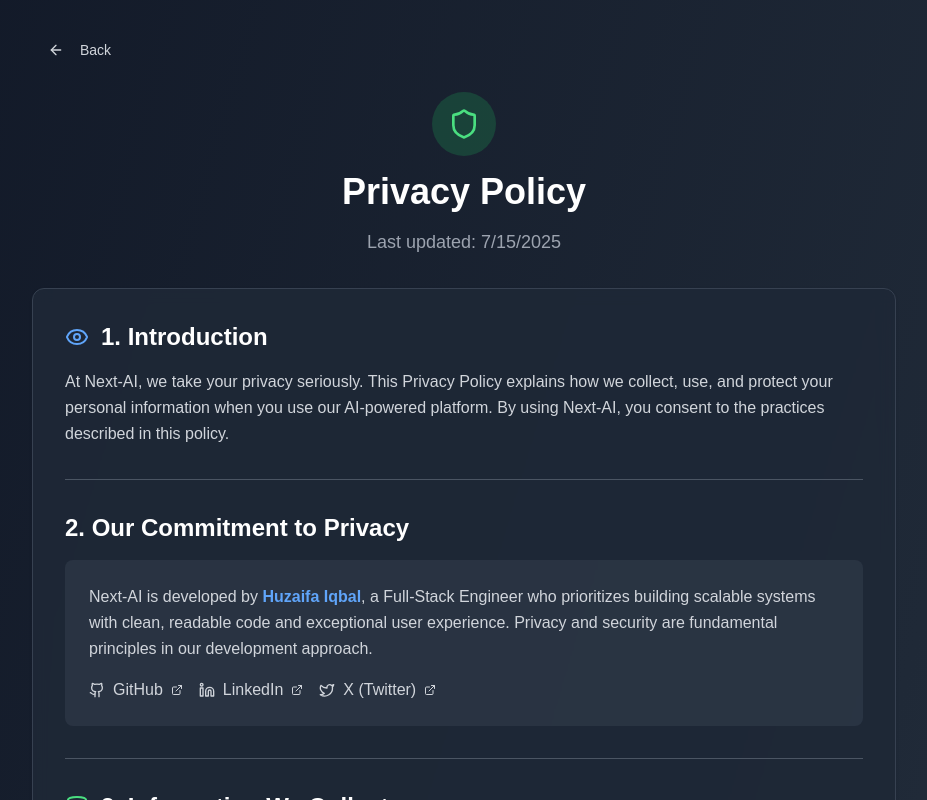
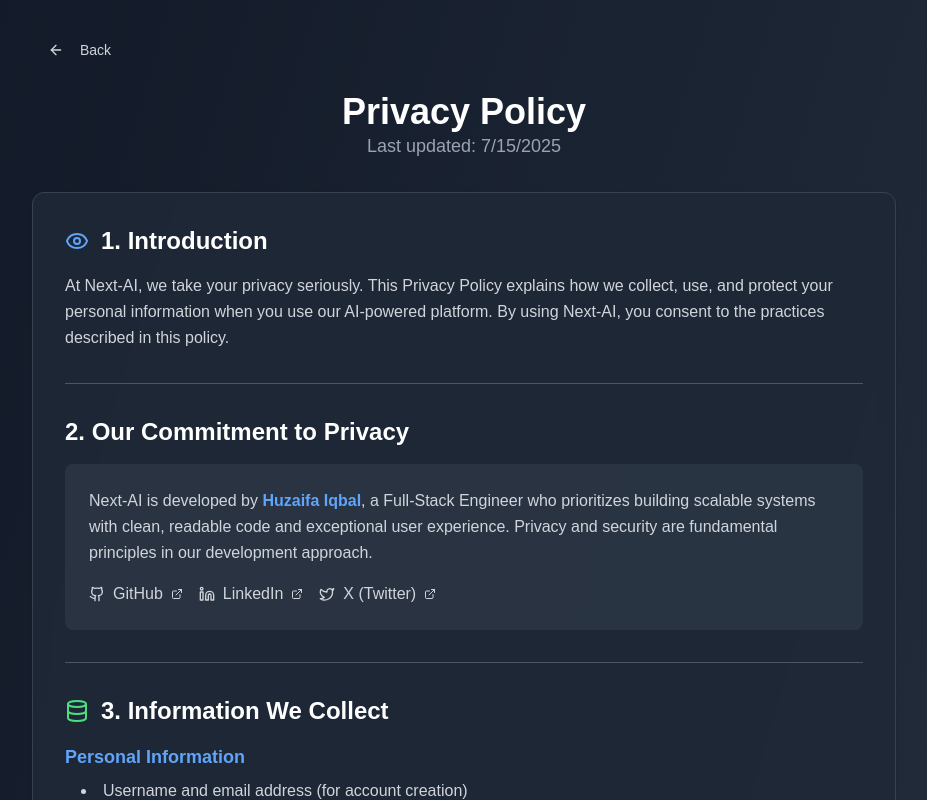
Before and after one commit to huzidev/next-ai, a Next.js app: page /legal/privacy-policy in a window 1280 px wide. Shown: the top 800 px of the page, without its empty margins (176-1103 px from the left). Built offline with nearby package versions, Linux system fonts and the light colour scheme.

Commit message:
privacy policy page

```diff
--- a/src/pages/legal/privacy-policy.tsx
+++ b/src/pages/legal/privacy-policy.tsx
@@ -1,7 +1,7 @@
 import { Button } from "@/components/ui/button";
 import { Card, CardContent } from "@/components/ui/card";
 import { Separator } from "@/components/ui/separator";
-import { ArrowLeft, Database, ExternalLink, Eye, Github, Linkedin, Lock, Shield, Twitter } from "lucide-react";
+import { ArrowLeft, Database, ExternalLink, Eye, Github, Linkedin, Lock, Twitter } from "lucide-react";
 import Link from "next/link";
 import { useRouter } from "next/router";
 
@@ -23,10 +23,7 @@ export default function PrivacyPolicy() {
           </Button>
 
           <div className="text-center">
-            <div className="inline-flex items-center justify-center w-16 h-16 bg-green-500/20 rounded-full mb-4">
-              <Shield className="h-8 w-8 text-green-400" />
-            </div>
-            <h1 className="text-4xl font-bold text-white mb-4">Privacy Policy</h1>
+            <h1 className="text-4xl font-bold text-white">Privacy Policy</h1>
             <p className="text-gray-400 text-lg">Last updated: {new Date().toLocaleDateString()}</p>
           </div>
         </div>
```
